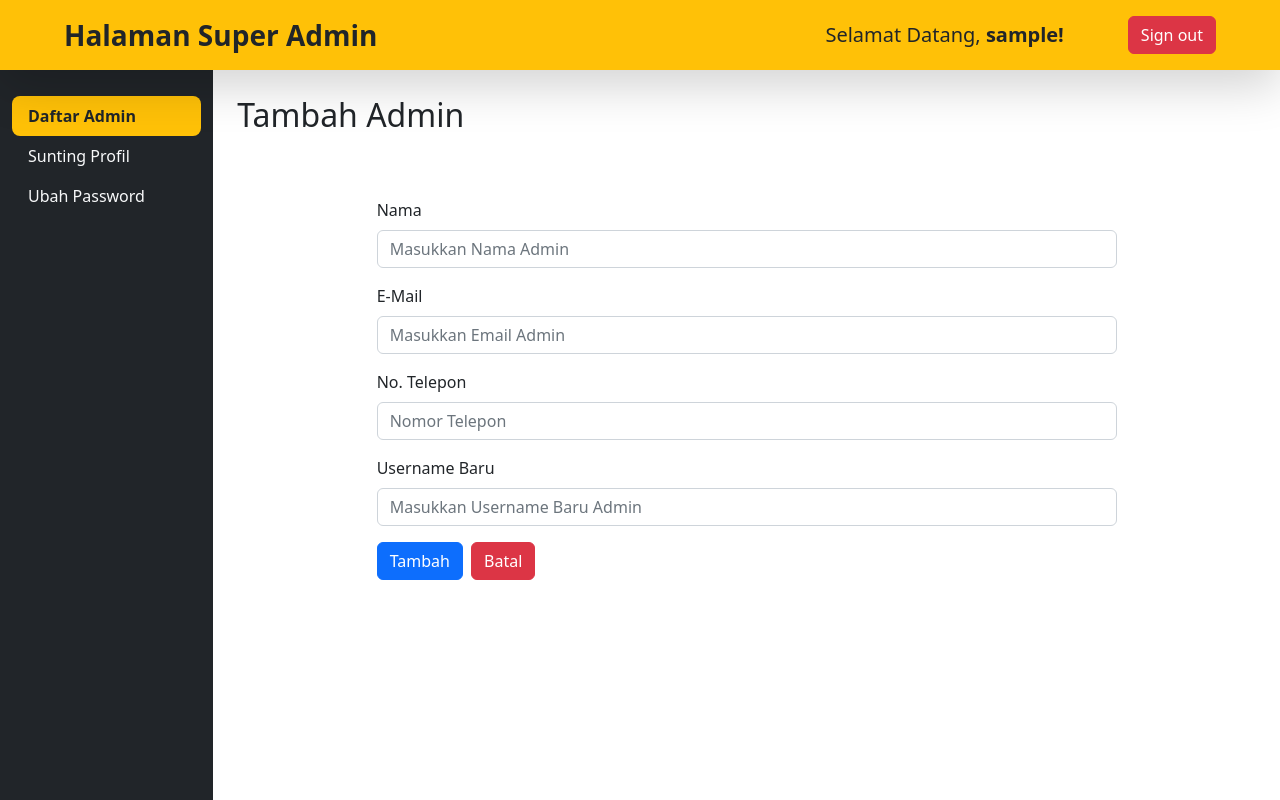
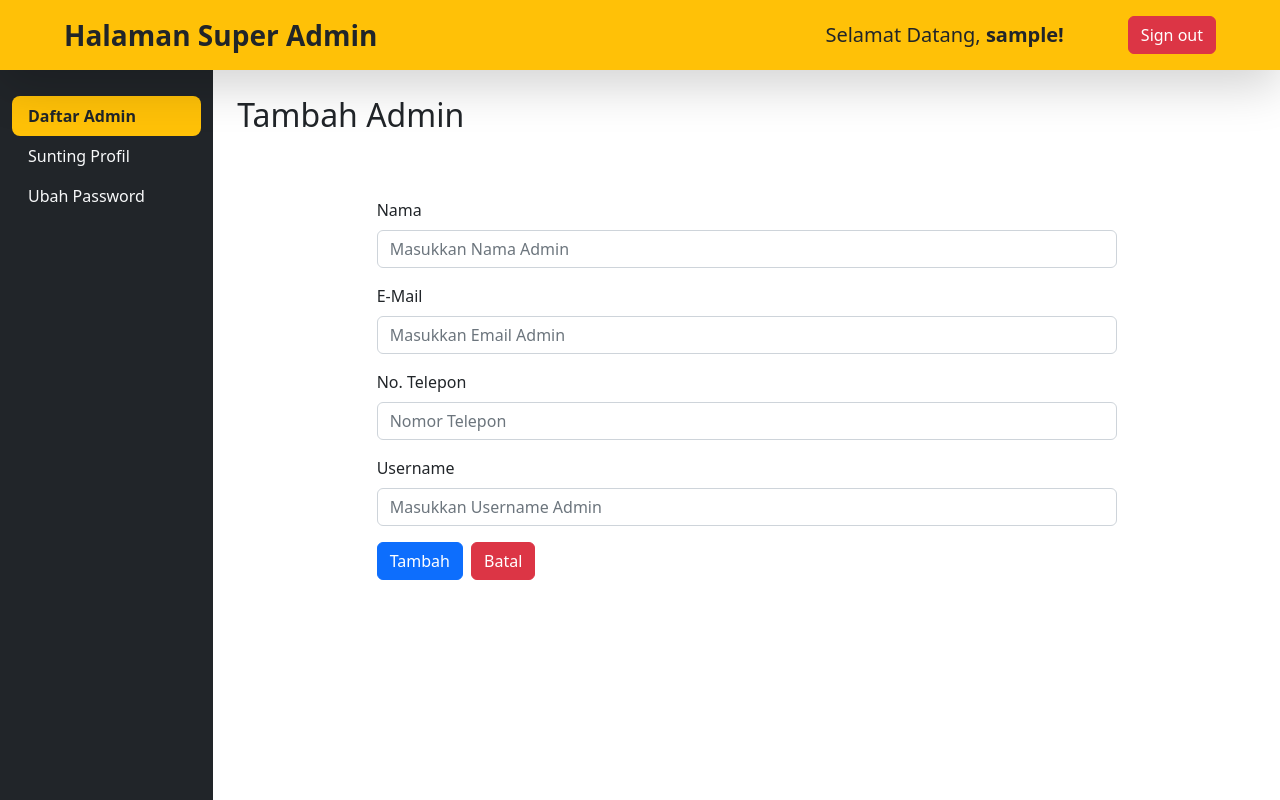
Before and after one commit to rizaldirvana/pencatatan-gudang-sepatu, a PHP site: the page made by super admin/tambahAdmin.php in a window 1280 px wide. Run offline with PHP 8.4, Linux system fonts and the light colour scheme; the visitor is signed in with stand-in values (Sample User, id 1); data comes from the database, SQL or seed files in the repository; both versions use the stored data as it was after the commit.

Commit message:
fix username

```diff
--- a/admin/catat.php
+++ b/admin/catat.php
@@ -6,6 +6,9 @@ if(!sessionLoginCheck('LVL002')){
 	header("Location:	logout.php");
 };
 $id_pengirim = $_SESSION['tempPengirim'];
+
+$nama_pengirim = getData("SELECT NAMA_PENGIRIM FROM PENGIRIM WHERE ID_PENGIRIM = '$id_pengirim'");
+// var_dump($nama_pengirim);
 
 $daftar_merk = getData("SELECT MERK.ID_MERK, MERK.NAMA_MERK FROM MERK INNER JOIN PENGIRIM_MERK WHERE MERK.ID_MERK = PENGIRIM_MERK.ID_MERK AND PENGIRIM_MERK.ID_PENGIRIM = '$id_pengirim'");
 
@@ -116,7 +119,7 @@ if (isset($_POST['submit'])) {
 
 	    <!-- Menu -->
 	    <main class="col-md-9 ms-sm-auto col-lg-10 px-md-4 pt-5">
-	      	<h1 class="h2 my-5 mx-5">Catat Detail Barang</h1>
+	      	<h1 class="h2 my-5 mx-5">Catat Detail Barang, <?php echo $nama_pengirim[0][0] ?></h1>
             <table class="table table-sm ms-5">
                 <tr>
                     <form action="" method="post">
--- a/super admin/tambahAdmin.php
+++ b/super admin/tambahAdmin.php
@@ -91,8 +91,8 @@ if (isset($_POST['submit'])) {
 						<input type="text" class="form-control" id="notelp" required oninput="this.value = this.value.replace(/[^0-9.]/g, '').replace(/(\..*)\./g, '$1');" placeholder="Nomor Telepon" name="notelp" id="notelp">
 					</div>
 			      	<div class="mb-3">
-						<label for="username" class="form-label">Username Baru</label>
-						<input type="text" name="username" class="form-control" id="username" placeholder="Masukkan Username Baru Admin" required oninput="this.value = this.value.replace(/[^A-Za-z0-9]/g, '').replace(/(\..*)\./g, '$1');">
+						<label for="username" class="form-label">Username</label>
+						<input type="text" name="username" class="form-control" id="username" placeholder="Masukkan Username Admin" required oninput="this.value = this.value.replace(/[^A-Za-z0-9]/g, '').replace(/(\..*)\./g, '$1');">
 					</div>
 			      	<!-- <div class="mb-3">
 						<label for="password" class="form-label">Password Baru</label>
```
Also changed, not shown: admin/password.php (line endings or trailing spaces), gudang sepatu.db.
